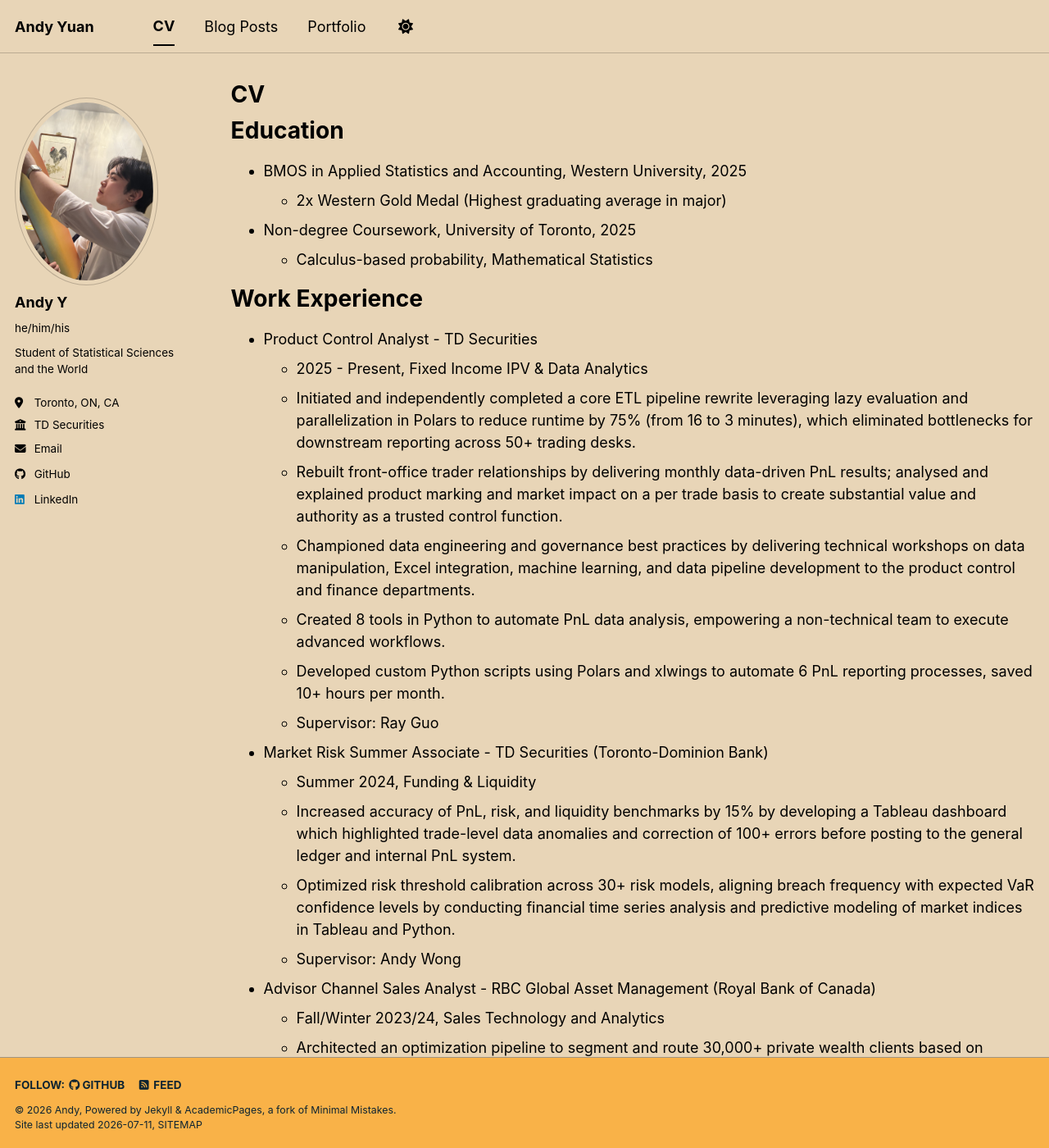
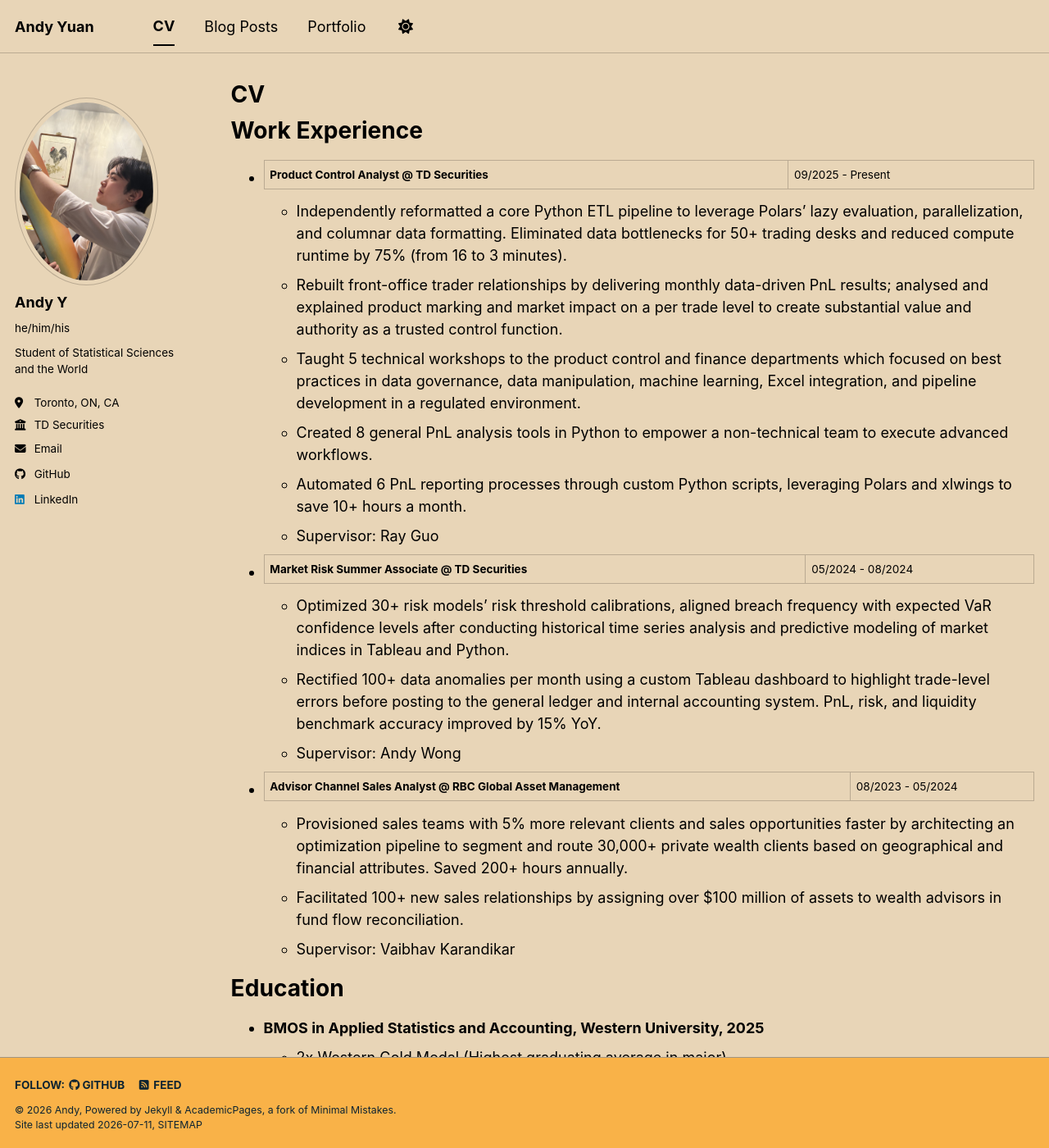
Before and after one commit to andytyuan2/andytyuan2.github.io, a Jekyll site: the page built from _pages/cv.md, in a window 1280 px wide and 1400 px high. Shown: the whole window at 82% size. Built offline with Jekyll 4.4.1, drawn with Linux system fonts in a browser that asks for light colours; a script bundle is joined from its source files by our own code; library files that are not in the unit come from our copies; some of the changed text lies outside the part shown.

Commit message:
Revise CV layout and update job descriptions
Reformatted work experience and education sections for clarity and consistency. Updated job titles and descriptions to reflect current roles and responsibilities.

```diff
--- a/_pages/cv.md
+++ b/_pages/cv.md
@@ -9,35 +9,33 @@ redirect_from:
 
 {% include base_path %}
 
+Work Experience
+======
+* **Product Control Analyst @ TD Securities** | 09/2025 - Present
+  * Independently reformatted a core Python ETL pipeline to leverage Polars’ lazy evaluation, parallelization, and columnar data formatting. Eliminated data bottlenecks for 50+ trading desks and reduced compute runtime by 75% (from 16 to 3 minutes).
+  * Rebuilt front-office trader relationships by delivering monthly data-driven PnL results; analysed and explained product marking and market impact on a per trade level to create substantial value and authority as a trusted control function.
+  * Taught 5 technical workshops to the product control and finance departments which focused on best practices in data governance, data manipulation, machine learning, Excel integration, and pipeline development in a regulated environment.
+  * Created 8 general PnL analysis tools in Python to empower a non-technical team to execute advanced workflows.
+  * Automated 6 PnL reporting processes through custom Python scripts, leveraging Polars and xlwings to save 10+ hours a month.
+  * Supervisor: Ray Guo
+
+* **Market Risk Summer Associate @ TD Securities** | 05/2024 - 08/2024
+  * Optimized 30+ risk models’ risk threshold calibrations, aligned breach frequency with expected VaR confidence levels after conducting historical time series analysis and predictive modeling of market indices in Tableau and Python.
+  * Rectified 100+ data anomalies per month using a custom Tableau dashboard to highlight trade-level errors before posting to the general ledger and internal accounting system. PnL, risk, and liquidity benchmark accuracy improved by 15% YoY.
+  * Supervisor: Andy Wong
+
+* **Advisor Channel Sales Analyst @ RBC Global Asset Management** | 08/2023 - 05/2024
+  * Provisioned sales teams with 5% more relevant clients and sales opportunities faster by architecting an optimization pipeline to segment and route 30,000+ private wealth clients based on geographical and financial attributes. Saved 200+ hours annually.
+  * Facilitated 100+ new sales relationships by assigning over $100 million of assets to wealth advisors in fund flow reconciliation.
+  * Supervisor: Vaibhav Karandikar
+
 Education
 ======
-* BMOS in Applied Statistics and Accounting, Western University, 2025
+* **BMOS in Applied Statistics and Accounting, Western University, 2025**
   * 2x Western Gold Medal (Highest graduating average in major)
-* Non-degree Coursework, University of Toronto, 2025
-  * Calculus-based probability, Mathematical Statistics
-
-Work Experience
-======
-* Product Control Analyst - TD Securities
-  * 2025 - Present, Fixed Income IPV & Data Analytics
-  * Initiated and independently completed a core ETL pipeline rewrite leveraging lazy evaluation and parallelization in Polars to reduce runtime by 75% (from 16 to 3 minutes), which eliminated bottlenecks for downstream reporting across 50+ trading desks.
-  * Rebuilt front-office trader relationships by delivering monthly data-driven PnL results; analysed and explained product marking and market impact on a per trade basis to create substantial value and authority as a trusted control function.
-  * Championed data engineering and governance best practices by delivering technical workshops on data manipulation, Excel integration, machine learning, and data pipeline development to the product control and finance departments.
-  * Created 8 tools in Python to automate PnL data analysis, empowering a non-technical team to execute advanced workflows.
-  * Developed custom Python scripts using Polars and xlwings to automate 6 PnL reporting processes, saved 10+ hours per month.
-  * Supervisor: Ray Guo
-
-* Market Risk Summer Associate - TD Securities (Toronto-Dominion Bank)
-  * Summer 2024, Funding & Liquidity
-  * Increased accuracy of PnL, risk, and liquidity benchmarks by 15% by developing a Tableau dashboard which highlighted trade-level data anomalies and correction of 100+ errors before posting to the general ledger and internal PnL system.
-  * Optimized risk threshold calibration across 30+ risk models, aligning breach frequency with expected VaR confidence levels by conducting financial time series analysis and predictive modeling of market indices in Tableau and Python.
-  * Supervisor: Andy Wong
-
-* Advisor Channel Sales Analyst - RBC Global Asset Management (Royal Bank of Canada)
-  * Fall/Winter 2023/24, Sales Technology and Analytics
-  * Architected an optimization pipeline to segment and route 30,000+ private wealth clients based on geographical and financial attributes. This saved 200+ hours annually and provisioned sales teams with relevant clients and sales opportunities faster.
-  * Facilitated 100+ new sales relationships by assigning over $100 million of assets to wealth advisors in fund flow reconciliation.
-  * Supervisor: Vaibhav Karandikar
+  * **Coursework**: Machine Learning, Generalized Linear Models, Financial Markets, Study Design, Predicate Logic
+* **Non-Degree Continuing Education, University of Toronto, 2025**
+  * **Coursework**: Calculus-based Probability, Mathematical Statistics
 
 Technical Skills
 ======
@@ -56,13 +54,3 @@ Languages
 * Intermediate Mandarin Chinese
 * Elementary Japanese
 * Elementary German
-
-Service and leadership
-======
-* Club Executive - Western Tea Club
-  * 2020 - 2025
-  * Brainstorming and execution for the club's primary events which had over 50 attendees each.
-
-* President / Vice President - Western Foodies Club
-  * 2021 - 2023
-  * Sales and relationship manager for the club's external partnerships with local restaurants and food suppliers.
```
